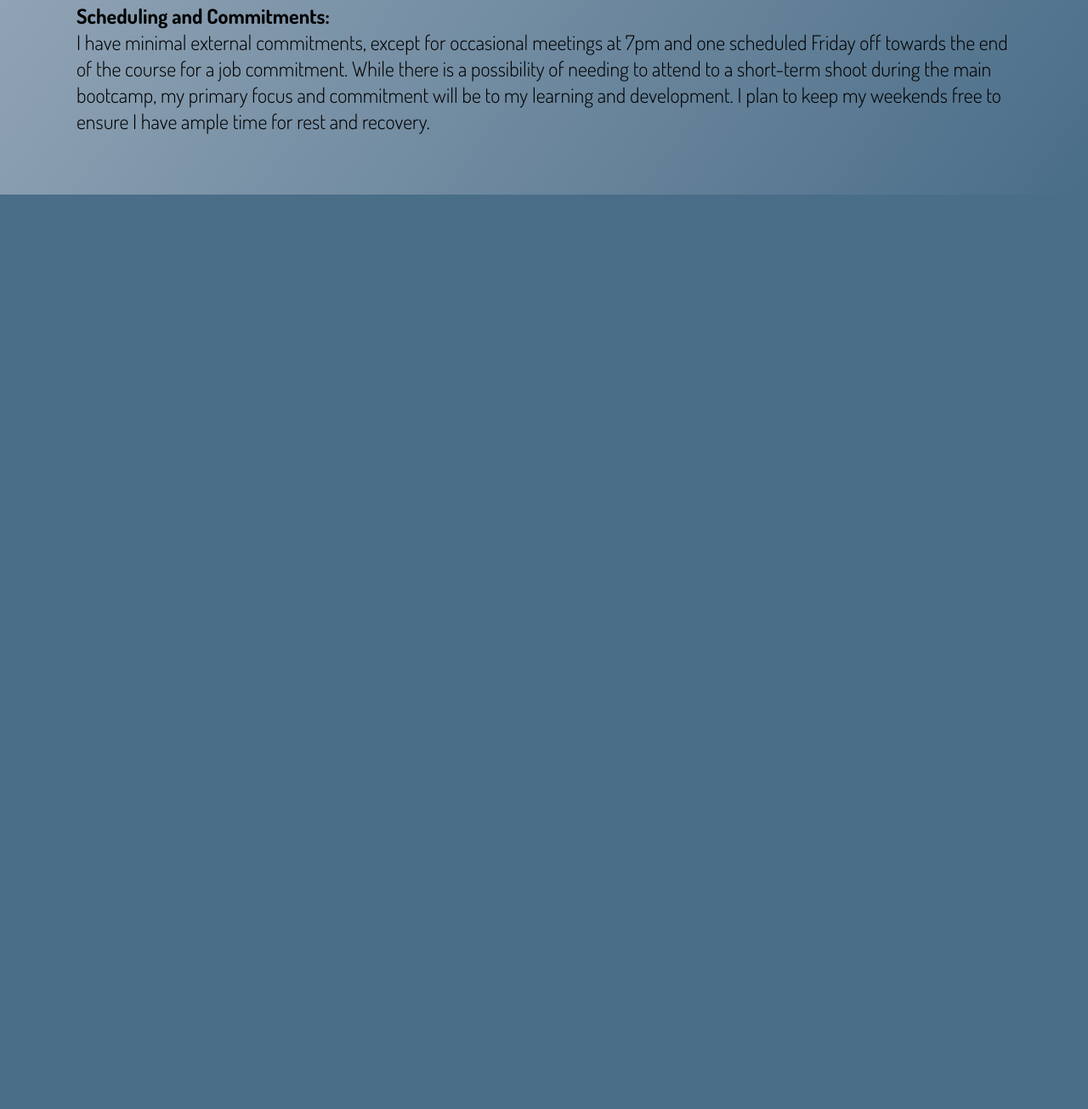
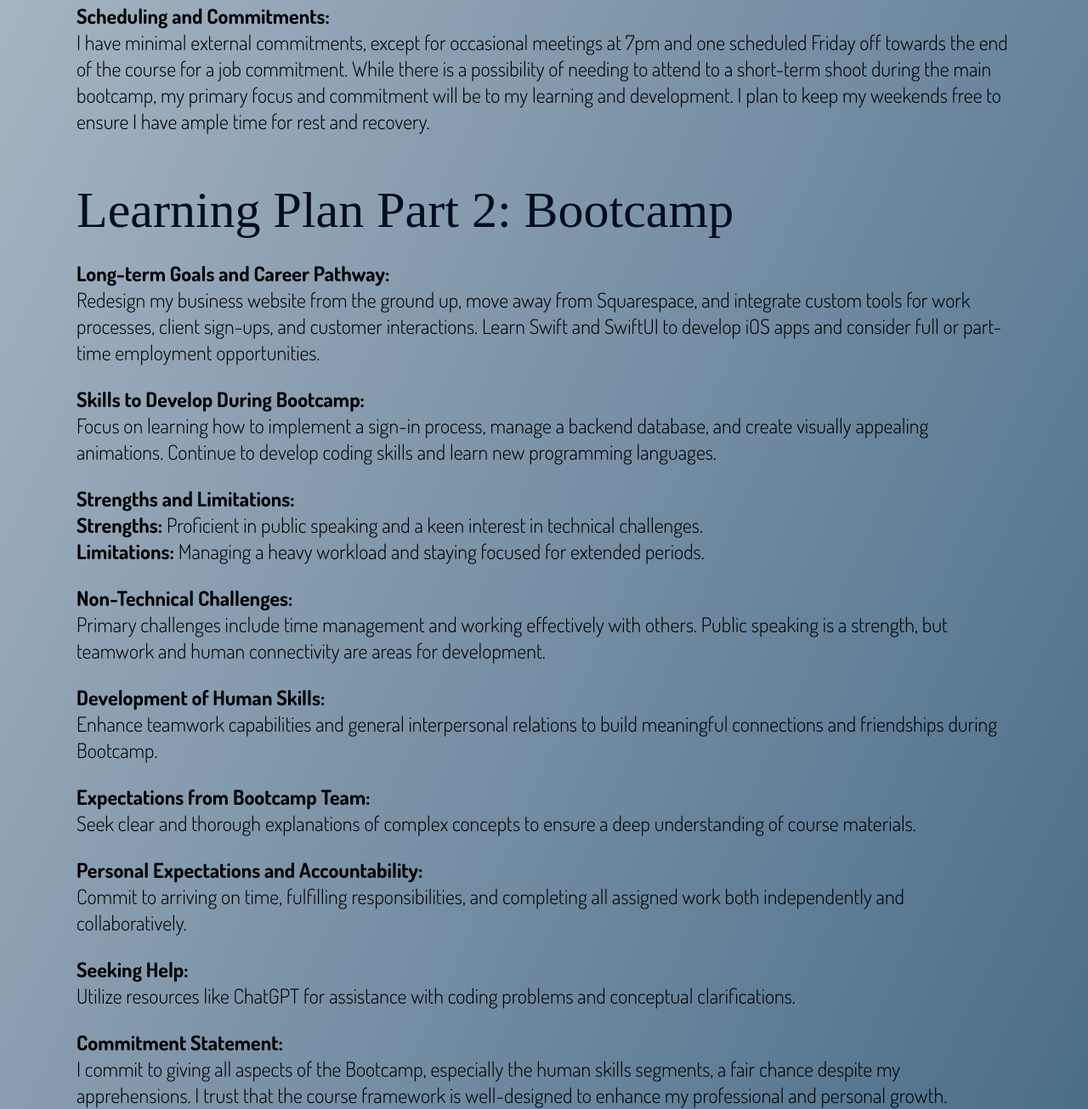
Before and after one commit to Rowan-Strang/Rowan-Strang.github.io, a plain HTML site: page blog/learning-plan.html in a window 1280 px wide. Shown: the part 1495-2800 px from the top of the page at 85% size. Before the commit the page ends 1724 px from the top, so only its background shows below. Drawn offline with Linux system fonts and the light colour scheme; a web font is replaced by a local one.

Commit message:
learning plan updated

```diff
--- a/blog/learning-plan.html
+++ b/blog/learning-plan.html
@@ -42,11 +42,10 @@
 
     <div class="header-Desktop">
       <!-- Add  nav title           -->
-      <h1>My Super Learning Plan</h1>
+      <h1>Learning Plan Part 1: Foundations</h1>
     </div>
     <div class="header-Mobile">
-      <h1>Learning Plan</h1>
-      <h2>Mobile Edition</h2>
+      <h1>Foundations Learning Plan</h1>
     </div>
     <!-- Add  nav title           -->
 
@@ -108,5 +107,76 @@
       will be to my learning and development. I plan to keep my weekends free to
       ensure I have ample time for rest and recovery. <br /><br />
     </p>
+
+    <div class="header-Desktop">
+      <!-- Add  nav title           -->
+      <h1>Learning Plan Part 2: Bootcamp</h1>
+    </div>
+    <div class="header-Mobile">
+      <h1>Bootcamp Plan</h1>
+    </div>
+    <div>
+      <p>
+        <b>Long-term Goals and Career Pathway:</b><br />
+        Redesign my business website from the ground up, move away from
+        Squarespace, and integrate custom tools for work processes, client
+        sign-ups, and customer interactions. Learn Swift and SwiftUI to develop
+        iOS apps and consider full or part-time employment opportunities.
+      </p>
+
+      <p>
+        <b>Skills to Develop During Bootcamp:</b><br />
+        Focus on learning how to implement a sign-in process, manage a backend
+        database, and create visually appealing animations. Continue to develop
+        coding skills and learn new programming languages.
+      </p>
+
+      <p>
+        <b>Strengths and Limitations:</b><br />
+        <strong>Strengths:</strong> Proficient in public speaking and a keen
+        interest in technical challenges.<br />
+        <strong>Limitations:</strong> Managing a heavy workload and staying
+        focused for extended periods.
+      </p>
+
+      <p>
+        <b>Non-Technical Challenges:</b><br />
+        Primary challenges include time management and working effectively with
+        others. Public speaking is a strength, but teamwork and human
+        connectivity are areas for development.
+      </p>
+
+      <p>
+        <b>Development of Human Skills:</b><br />
+        Enhance teamwork capabilities and general interpersonal relations to
+        build meaningful connections and friendships during Bootcamp.
+      </p>
+
+      <p>
+        <b>Expectations from Bootcamp Team:</b><br />
+        Seek clear and thorough explanations of complex concepts to ensure a
+        deep understanding of course materials.
+      </p>
+
+      <p>
+        <b>Personal Expectations and Accountability:</b><br />
+        Commit to arriving on time, fulfilling responsibilities, and completing
+        all assigned work both independently and collaboratively.
+      </p>
+
+      <p>
+        <b>Seeking Help:</b><br />
+        Utilize resources like ChatGPT for assistance with coding problems and
+        conceptual clarifications.
+      </p>
+
+      <p>
+        <b>Commitment Statement:</b><br />
+        I commit to giving all aspects of the Bootcamp, especially the human
+        skills segments, a fair chance despite my apprehensions. I trust that
+        the course framework is well-designed to enhance my professional and
+        personal growth.
+      </p>
+    </div>
   </body>
 </html>
```
